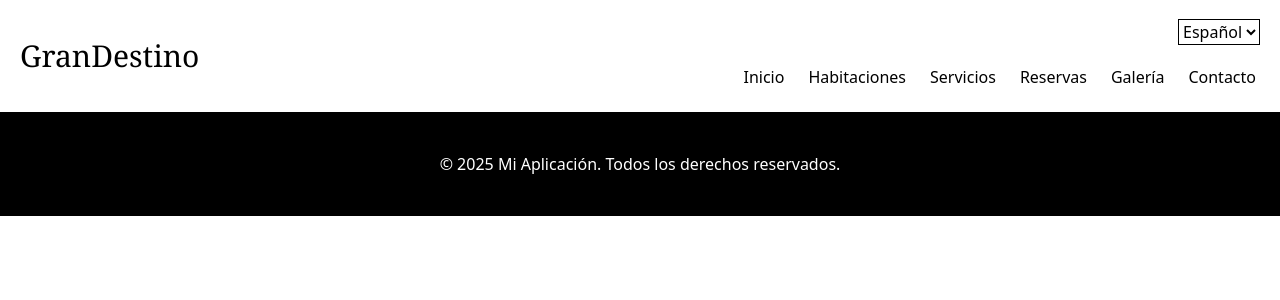
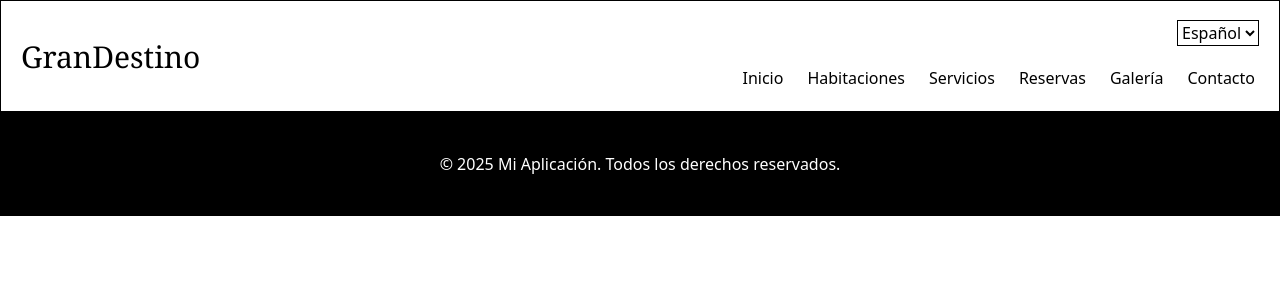
Before and after one commit to rbxus8/Desarrollo_de_un_Sistema_de_Reservas_Online, a React (Vite) app: page / in a window 1280 px wide. Shown: the top 300 px of the page. Built offline with nearby package versions, Linux system fonts and the light colour scheme.

Commit message:
feat: se añade border

```diff
--- a/src/header.jsx
+++ b/src/header.jsx
@@ -3,7 +3,7 @@ import "./style.css";
 
 function Header() {
   return (
-    <header className="h-28">
+    <header className="h-28 border">
       <div className="h-28 grid grid-cols-[1fr_2fr] grid-rows-1 p-5 items-center">
         <a href="#">
           <h1 className="font-serif text-3xl">GranDestino</h1>
```
